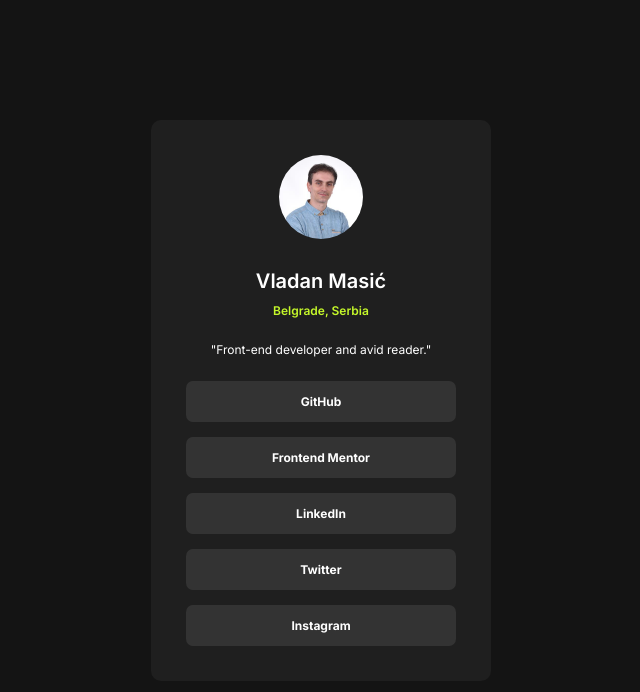
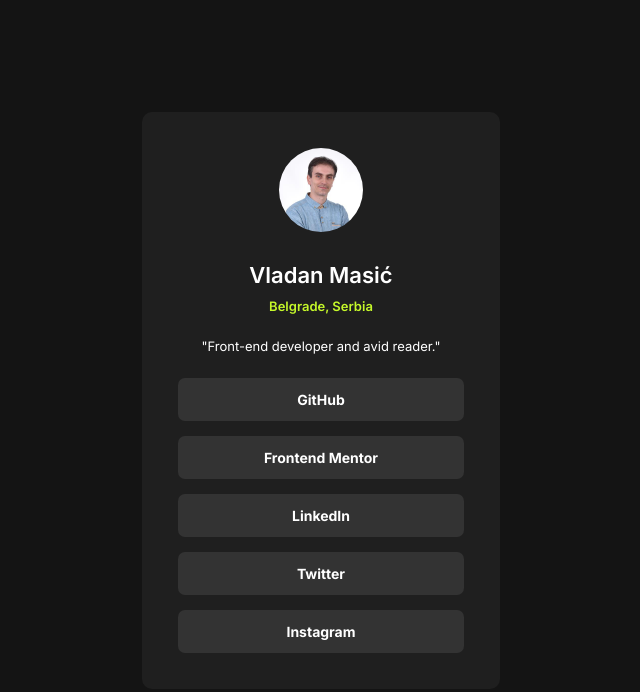
Before and after one commit to vladan-masic/001-html-css-exercises, a plain HTML site: page 012-social-links-profile-main/index.html in a window 1280 px wide. Shown: the whole page, without its empty margins (319-959 px from the left). Drawn offline with Linux system fonts and the light colour scheme.

Commit message:
012 - Adjust font sizes

```diff
--- a/012-social-links-profile-main/assets/css/styles.css
+++ b/012-social-links-profile-main/assets/css/styles.css
@@ -34,7 +34,7 @@
   max-width: 36rem;
   color: var(--white);
   background-color: var(--grey-800);
-  padding: 3.5rem;
+  padding: 3.6rem;
   border-radius: 1rem;
 }
 
@@ -50,7 +50,7 @@
 }
 
 .profile-name {
-  font-size: 2rem;
+  font-size: 2.2rem;
   font-weight: 600;
   margin-bottom: 1rem;
 }
@@ -58,13 +58,13 @@
 .profile-place {
   margin-bottom: 2.4rem;
   color: var(--green);
-  font-size: 1.2rem;
+  font-size: 1.3rem;
   font-weight: 600;
 }
 
 .profile-description {
   margin-bottom: 2.4rem;
-  font-size: 1.2rem;
+  font-size: 1.3rem;
 }
 
 .links-list {
@@ -86,7 +86,7 @@
   padding: 1.3rem 8.6rem;
   text-align: center;
   text-decoration: none;
-  font-size: 1.2rem;
+  font-size: 1.4rem;
   font-weight: 700;
   color: var(--white);
   border-radius: 0.7rem;
```
